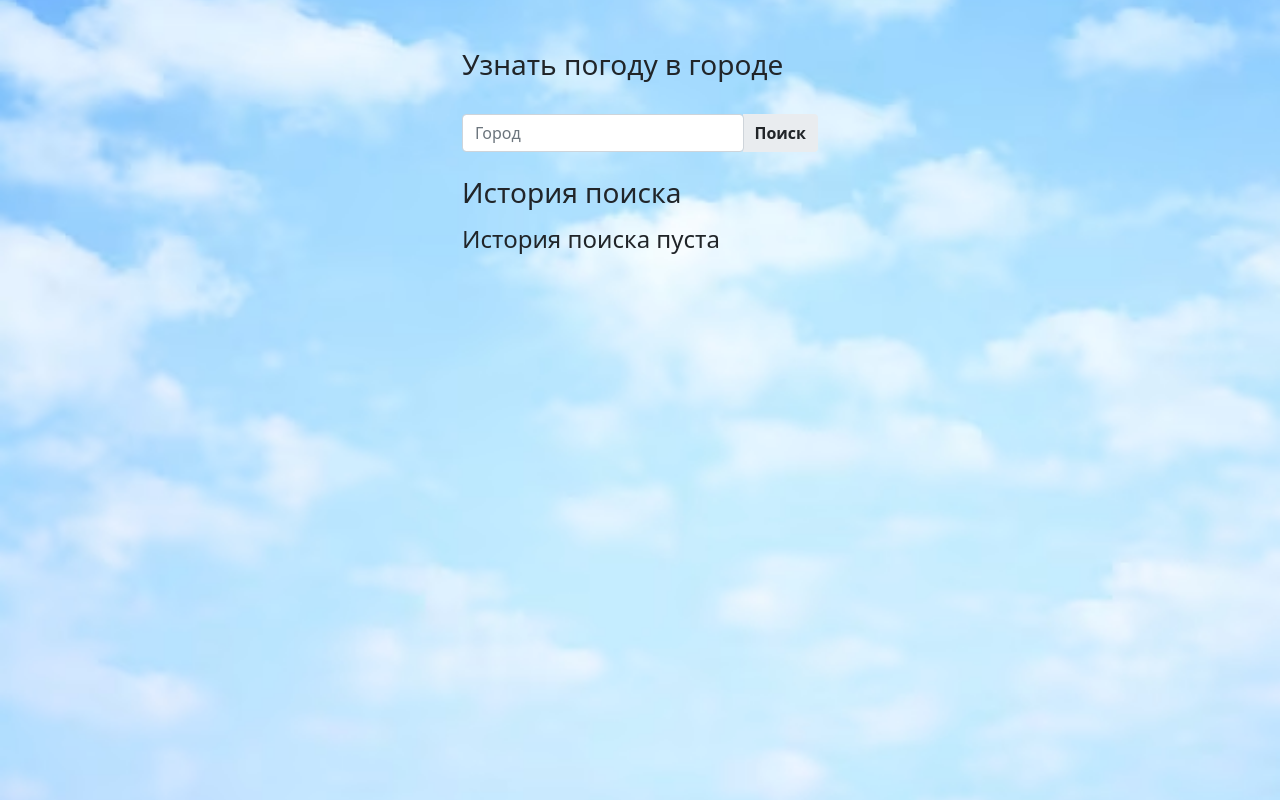
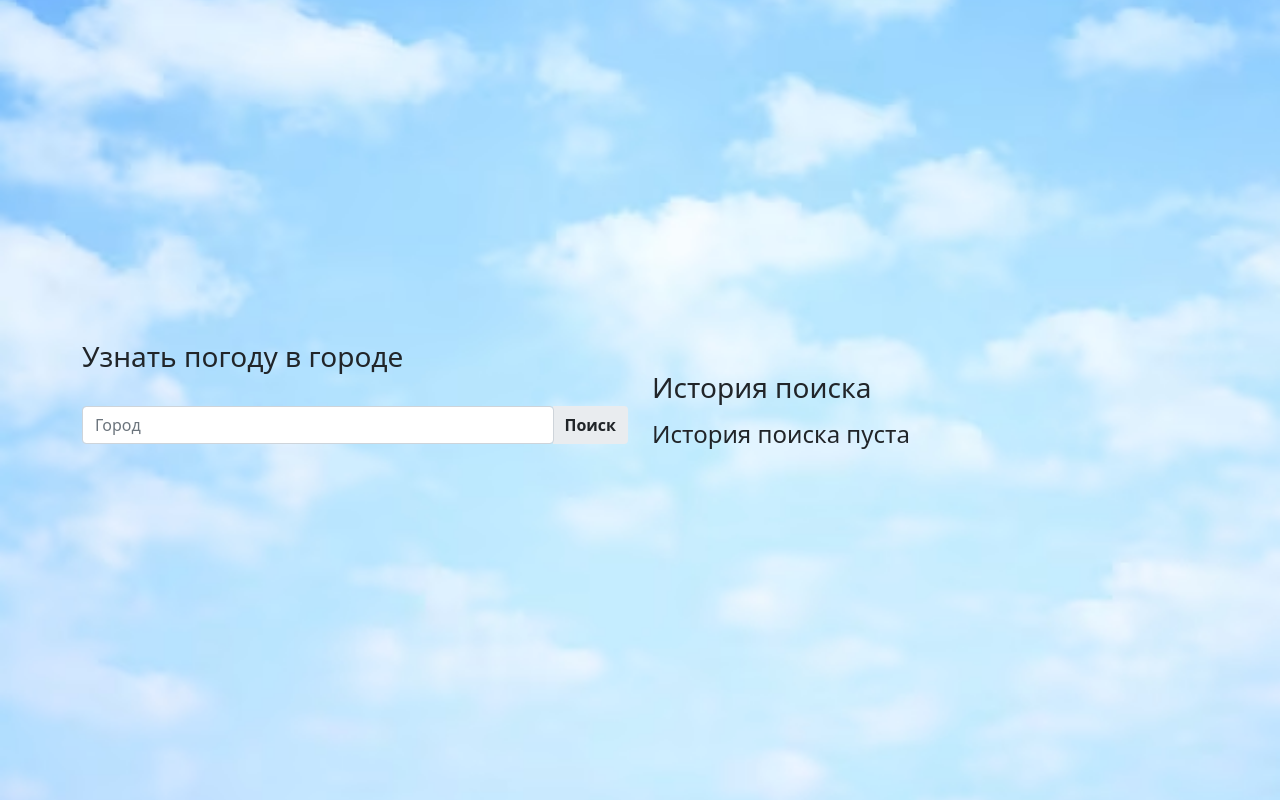
Before and after one commit to meoowqt/weather, a Flask app: template templates/index.html in a window 1280 px wide. Run offline with Flask 3, Linux system fonts and the light colour scheme; the template is opened without the code that fills it, so the values that code supplies are empty.

Commit message:
Подправлена верстка

```diff
--- a/templates/index.html
+++ b/templates/index.html
@@ -4,7 +4,8 @@
     <meta charset="UTF-8">
     <meta name="viewport" content="width=device-width, initial-scale=1.0">
     <link href="https://cdn.jsdelivr.net/npm/bootstrap@5.0.2/dist/css/bootstrap.min.css" rel="stylesheet" integrity="sha384-EVSTQN3/azprG1Anm3QDgpJLIm9Nao0Yz1ztcQTwFspd3yD65VohhpuuCOmLASjC" crossorigin="anonymous">
-    <link href="https://fonts.googleapis.com/css?family=Roboto:300,400,500,700&display=swap" rel="stylesheet" />    <title>Погода</title>
+    <link href="https://fonts.googleapis.com/css?family=Roboto:300,400,500,700&display=swap" rel="stylesheet" />
+    <title>Погода</title>
 
     <style>
         .back{
@@ -18,10 +19,10 @@
 <body>
     <section class="vh-100 back">
         <div class="container py-5 h-100 ">
+            <div class="row d-flex justify-content-center align-items-center h-100">
+                <div class="col-md-6">
+                    <h3 class="mb-4 pb-2 fw-normal">Узнать погоду в городе</h3>
                     <form method="post">
-          <div class="row d-flex justify-content-center align-items-center h-100">
-            <div class="col-md-8 col-lg-6 col-xl-4">
-              <h3 class="mb-4 pb-2 fw-normal">Узнать погоду в городе</h3>
                         <div class="input-group rounded mb-3">
                             <input type="search" class="form-control rounded" placeholder="Город" aria-label="Поиск"
                             aria-describedby="search-addon" name="city" required/>
@@ -31,10 +32,8 @@
                         </div>
                     </form>
                     {% if weather_data %}
-            <div class="mb-4 pb-2">
                         <div class="card shadow-0 border">
                             <div class="card-body p-4">
-
                                 <h4 class="mb-1 sfw-normal">{{weather_data.city}}</h4>
                                 <p class="mb-2">Температура: <strong>{{weather_data.temperature}}°C</strong></p>
                                 <p class="mb-2">Ощущается как: <strong>{{weather_data.feel_like}}°C</strong></p>
@@ -45,11 +44,12 @@
                             </div>
                         </div>
                     {% endif %}
+                </div>
+                <div class="col-md-6">
                     <h3 class="mt-4 pb-2 fw-normal">История поиска</h3>
-            <div class="mb-4 pb-2">
                     {% if searches %}
                         {% for search in searches %}
-              <div class="card shadow-0 border">
+                            <div class="card shadow-0 border mb-3">
                                 <div class="card-body p-4">
                                     <h4 class="mb-1 sfw-normal">{{search.city}}</h4>
                                     <p class="mb-2">Количество раз: <strong>{{search.count}} раз(а)</strong></p>
@@ -62,7 +62,6 @@
                 </div>
             </div>
         </div>
-      </div>
     </section>
 </body>
 </html>
```
Lines whose indentation alone changed are shown as unchanged.
